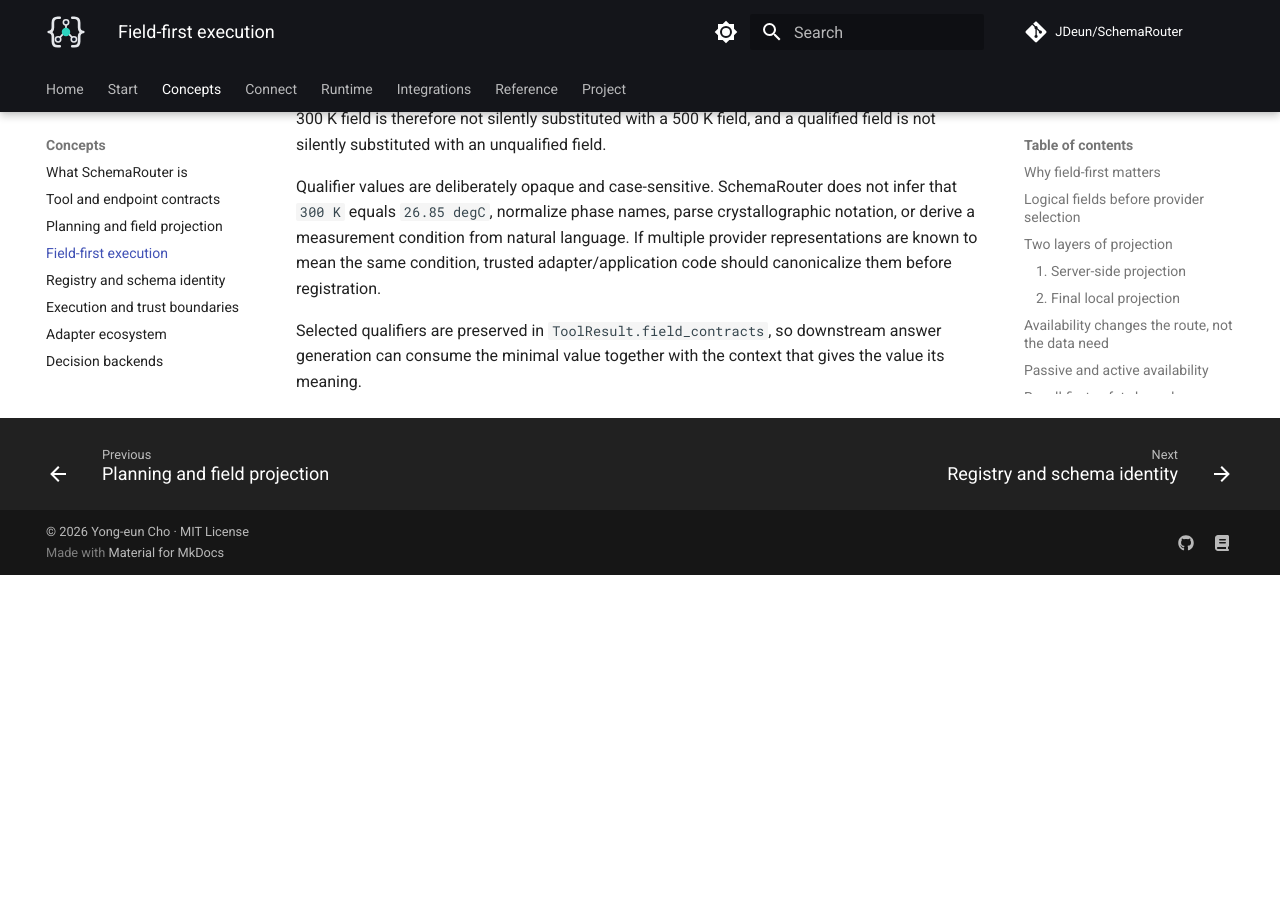
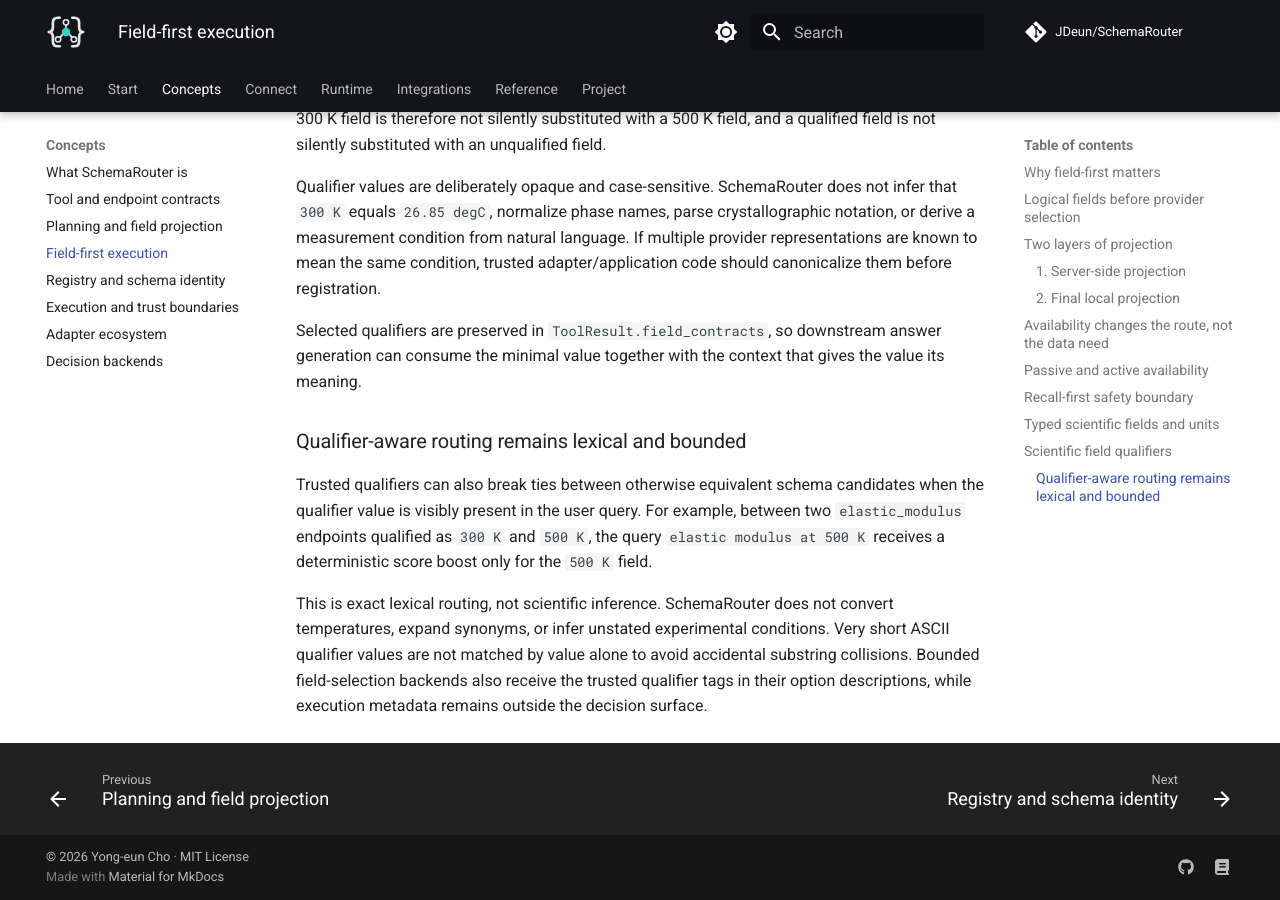
Before and after one commit to JDeun/SchemaRouter, an MkDocs documentation site: the page built from docs/concepts/field-first-execution.md, in a window 1280 px wide and 900 px high, scrolled down 6627 px. Built offline with MkDocs 1.6.1 and Material for MkDocs 9.7.7, drawn with Linux system fonts in a browser that asks for light colours; comment, search, counter and statistics services are not loaded; before the commit the page ends 7202 px from its top, so only the background shows below that.

Commit message:
docs: define qualifier-aware routing boundary

```diff
--- a/docs/concepts/field-first-execution.md
+++ b/docs/concepts/field-first-execution.md
@@ -303,3 +303,17 @@ the same condition, trusted adapter/application code should canonicalize them be
 
 Selected qualifiers are preserved in `ToolResult.field_contracts`, so downstream answer generation
 can consume the minimal value together with the context that gives the value its meaning.
+
+
+### Qualifier-aware routing remains lexical and bounded
+
+Trusted qualifiers can also break ties between otherwise equivalent schema candidates when the
+qualifier value is visibly present in the user query. For example, between two
+`elastic_modulus` endpoints qualified as `300 K` and `500 K`, the query
+`elastic modulus at 500 K` receives a deterministic score boost only for the `500 K` field.
+
+This is exact lexical routing, not scientific inference. SchemaRouter does not convert temperatures,
+expand synonyms, or infer unstated experimental conditions. Very short ASCII qualifier values are not
+matched by value alone to avoid accidental substring collisions. Bounded field-selection backends also
+receive the trusted qualifier tags in their option descriptions, while execution metadata remains
+outside the decision surface.
```
